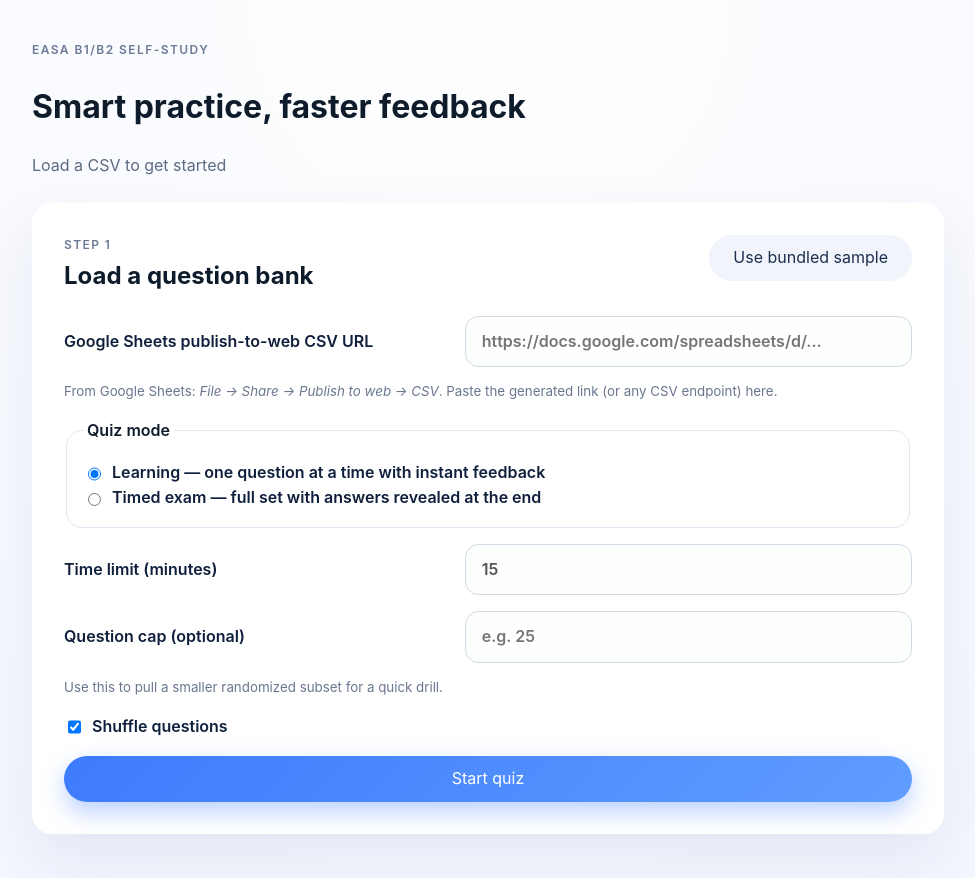
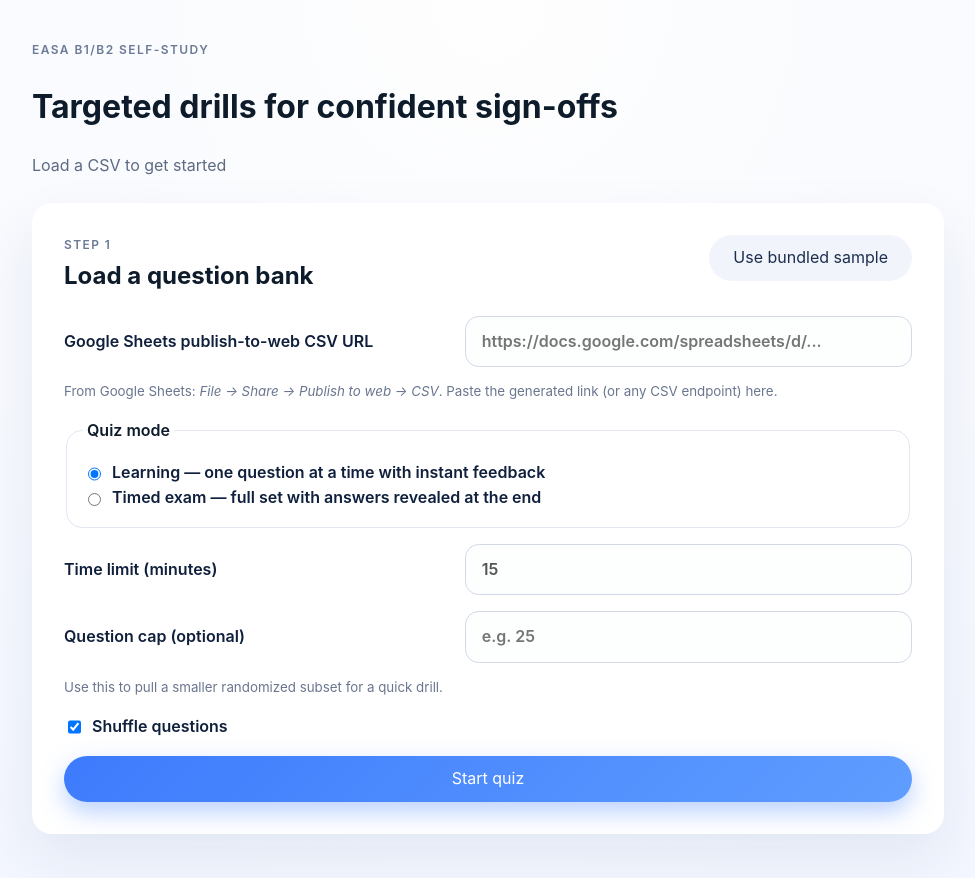
Before and after one commit to Gideonamani/EASA-B1B2-Quizzes, a React (Vite) app: page / in a window 1280 px wide. Shown: the top 878 px of the page, without its empty margins (152-1127 px from the left). Built offline with nearby package versions, Linux system fonts and the light colour scheme.

Commit message:
fix: update project title and header text for clarity and branding

```diff
--- a/index.html
+++ b/index.html
@@ -4,7 +4,7 @@
     <meta charset="UTF-8" />
     <link rel="icon" type="image/svg+xml" href="/vite.svg" />
     <meta name="viewport" content="width=device-width, initial-scale=1.0" />
-    <title>easa-b1b2-quizzes</title>
+    <title>AME Mentor | EASA B1/B2 Coach</title>
   </head>
   <body>
     <div id="root"></div>
--- a/src/App.tsx
+++ b/src/App.tsx
@@ -78,7 +78,7 @@ function App() {
       <header className="app__header">
         <div>
           <p className="eyebrow">EASA B1/B2 Self-Study</p>
-          <h1>Smart practice, faster feedback</h1>
+          <h1>Targeted drills for confident sign-offs</h1>
           <p className="subtle">{quizTitle}</p>
         </div>
       </header>
```
Also changed, not shown: 1 other file (tests, documents, lock files or other folders).
